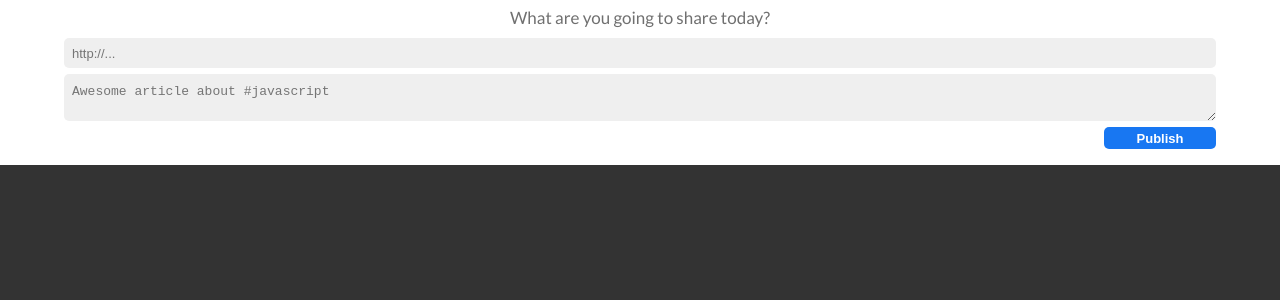
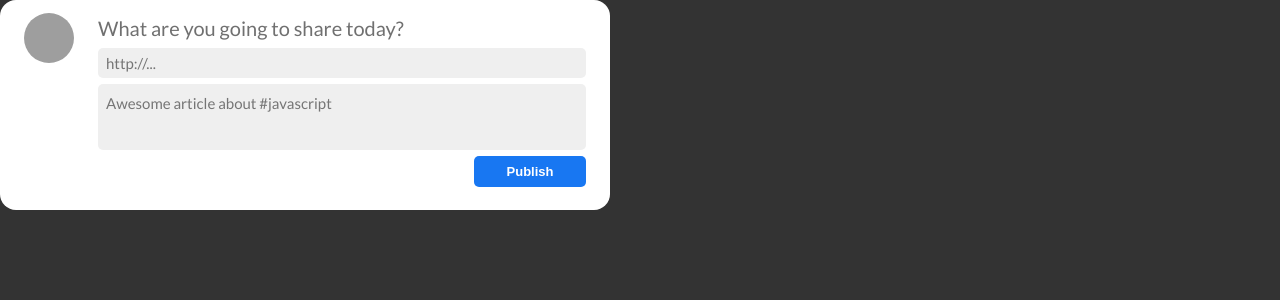
Before and after one commit to AnaliceDias/LinkrFront, a React (Create React App) app: page /timeline in a window 1280 px wide. Shown: the top 300 px of the page. Built offline with nearby package versions, Linux system fonts and the light colour scheme; grey boxes are pictures that could not be loaded.

Commit message:
This commit adds media query on Publish component.

```diff
--- a/src/components/Publish.js
+++ b/src/components/Publish.js
@@ -10,30 +10,59 @@ export default function Publish() {
     link: ""
   });
 
+  const token = localStorage.getItem("token");
+
+  const config = {
+    headers: {
+      authorization: `Bearer ${token}`
+    }
+  };
+
   function handleSubmit(e) {
     e.preventDefault();
-    // API.publishPost(post).then(console.log("Sucesso")).catch("Falha");
-    console.log("Lidando com submit");
+    API.publishPost(post, config)
+      .then(() => {
+        console.log("sucesso");
+        setIsLoading(false);
+      })
+      .catch(() => {
+        console.log("falha");
+        setIsLoading(false);
+      });
   }
 
   return (
     <Wrapper>
+      <AvatarContainer>
+        <img
+          alt="Avatar"
+          src="https://psverso.com.br/wp-content/uploads/2021/07/fotos-de-ff-para-perfil-avatar-77.jpg"
+        />
+      </AvatarContainer>
       <ContentContainer isLoading={isLoading}>
         <h3>What are you going to share today?</h3>
-        <form onSubmit={handleSubmit}>
+        <form
+          onSubmit={e => {
+            setIsLoading(true);
+            handleSubmit(e);
+          }}
+        >
           <input
+            id="link-input"
+            type="text"
             disabled={isLoading}
             placeholder="http://..."
             onChange={e => setPost({ ...post, link: e.target.value })}
             value={post.link}
-          ></input>
+            required
+          />
           <textarea
             disabled={isLoading}
             placeholder="Awesome article about #javascript"
             onChange={e => setPost({ ...post, text: e.target.value })}
             value={post.text}
-          ></textarea>
-          <button onClick={() => setIsLoading(true)}>Publish</button>
+          />
+          <button type="submit">{isLoading ? "Publishing" : "Publish"}</button>
         </form>
       </ContentContainer>
     </Wrapper>
@@ -47,11 +76,40 @@ const Wrapper = styled.div`
   display: flex;
   justify-content: center;
   align-items: center;
+
+  @media (min-width: 610px) {
+    width: 610px;
+    height: 210px;
+    shadow-box: 0px 4px 4px rgba(0, 0, 0, 0.25);
+    border-radius: 16px;
+    justify-content: space-evenly;
+  }
+`;
+
+const AvatarContainer = styled.div`
+  height: 100%;
+  display: none;
+
+  img {
+    width: 50px;
+    height: 50px;
+    border-radius: 50%;
+    margin-top: 13px;
+  }
+
+  @media (min-width: 610px) {
+    display: flex;
+    justify-content: center;
+  }
 `;
 
 const ContentContainer = styled.div`
   width: 90%;
-  height: 90%;
+  height: 100%;
+
+  @media (min-width: 610px) {
+    width: 80%;
+  }
 
   h3 {
     font-weight: 300;
@@ -60,7 +118,13 @@ const ContentContainer = styled.div`
     color: #707070;
     width: 100%;
     text-align: center;
-    margin-bottom: 10px;
+    margin: 10px 0;
+    @media (min-width: 610px) {
+      font-weight: 300;
+      font-size: 20px;
+      text-align: start;
+      margin: 18px 0 10px 0;
+    }
   }
 
   form {
@@ -80,6 +144,15 @@ const ContentContainer = styled.div`
     font-weight: 300;
     font-size: 13px;
     text-indent: 6px;
+    font-family: "Lato", sans-serif;
+
+    ::placeholder {
+      font-family: "Lato", sans-serif;
+    }
+
+    @media (min-width: 610px) {
+      font-size: 15px;
+    }
   }
 
   input {
@@ -89,12 +162,18 @@ const ContentContainer = styled.div`
 
   textarea {
     width: 100%;
-    height: 47px;
+    min-height: 47px;
     padding-top: 10px;
+    word-break: break;
+    resize: none;
+    @media (min-width: 610px) {
+      height: 66px;
+    }
   }
 
   button {
     pointer-events: ${props => (props.isLoading ? "none" : "all")};
+    opacity: ${props => (props.isLoading ? 0.7 : 1)};
     width: 112px;
     height: 22px;
     background-color: #1877f2;
@@ -103,5 +182,13 @@ const ContentContainer = styled.div`
     color: #ffffff;
     font-weight: 700;
     font-size: 13px;
+    display: flex;
+    justify-content: center;
+    align-items: center;
+
+    @media (min-width: 610px) {
+      width: 112px;
+      height: 31px;
+    }
   }
 `;
--- a/src/repository/API.js
+++ b/src/repository/API.js
@@ -12,8 +12,8 @@ function login(body) {
   return promise;
 }
 
-function publishPost(body) {
-  const promise = axios.post(`${BASE_URL}/timeline`, body);
+function publishPost(body, config) {
+  const promise = axios.post(`${BASE_URL}/timeline`, body, config);
   return promise;
 }
 
```
Also changed, not shown: 1 other file (tests, documents, lock files or other folders).
